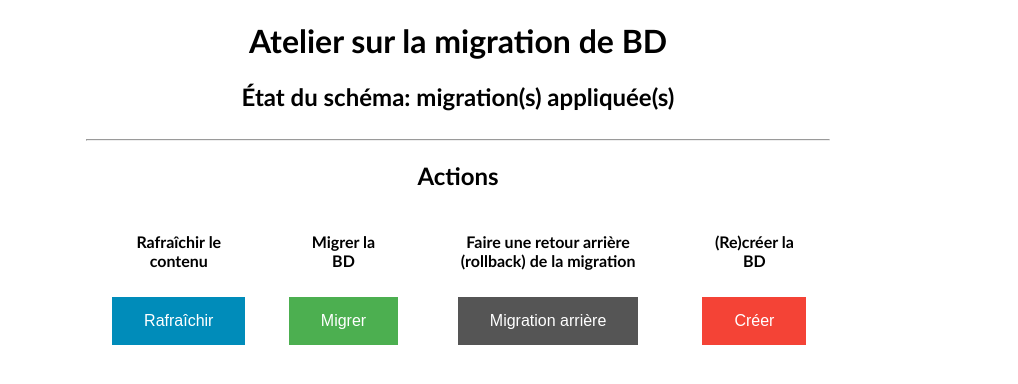
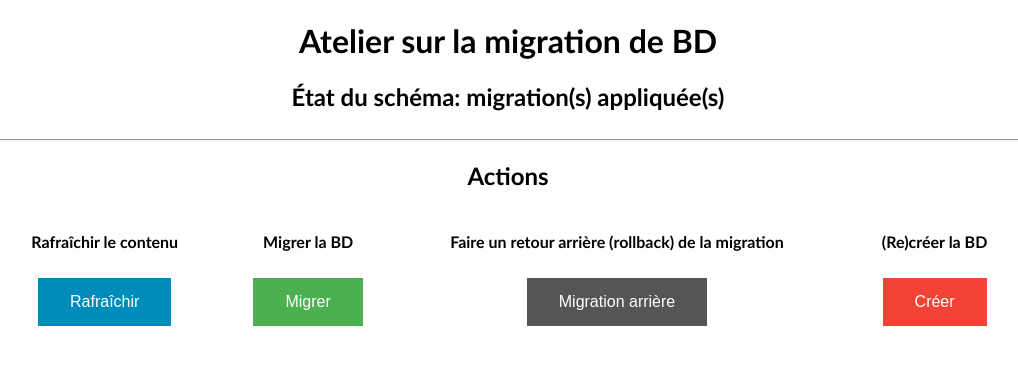
Before and after one commit to ulavalIFTGLOateliers/migration-de-bases-de-donn-es-RichKhoury, a Flask app: template templates/index.html in a window 1280 px wide. Shown: the top 384 px of the page, without its empty margins (132-1150 px from the left). Run offline with Flask 3, Linux system fonts and the light colour scheme; the template is opened without the code that fills it, so the values that code supplies are empty; parts of the project's set-up code (start-up, migrations or seed data) failed here and were passed over.

Commit message:
CSS and typos

```diff
--- a/static/styles.css
+++ b/static/styles.css
@@ -12,7 +12,6 @@ body {
     margin: 25px 0;
     font-size: 0.9em;
     font-family: sans-serif;
-    min-width: 400px;
     box-shadow: 0 0 20px rgba(0, 0, 0, 0.15);
     width: 100%
 }
@@ -59,9 +58,9 @@ body {
 }
 
 .main {
-    margin-left: 200px;
+    margin-left: 100px;
     padding: 0px 10px;
-    margin-right: 300px;
+    margin-right: 100px;
     text-align: center;
 }
 
--- a/templates/index.html
+++ b/templates/index.html
@@ -94,7 +94,7 @@
                             Migrer la BD
                         </th>
                         <th>
-                            Faire une retour arrière (rollback) de la migration
+                            Faire un retour arrière (rollback) de la migration
                         </th>
                         <th>
                             (Re)créer la BD
```
